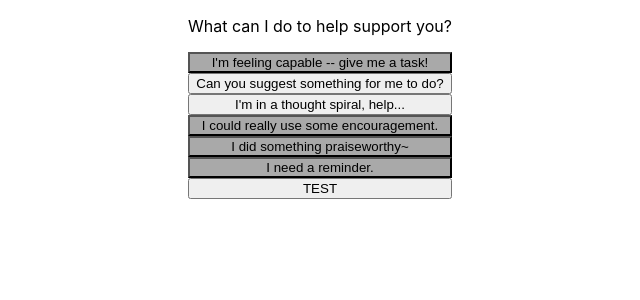
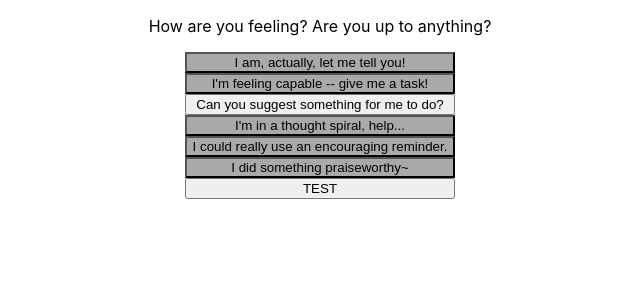
Before and after one commit to s-d-august/tasukun, a React (Create React App) app: page / in a window 1280 px wide. Shown: the top 300 px of the page, without its empty margins (320-960 px from the left). Built offline with nearby package versions, Linux system fonts and the light colour scheme.

Commit message:
everything works

```diff
--- a/src/components/TextHandler.jsx
+++ b/src/components/TextHandler.jsx
@@ -7,20 +7,20 @@ import lists from "./lists/listsCompiled.jsx"
 
 const TextHandler = () => {
 
-    const [currentlyDoing, setCurrentlyDoing] = useState("reading")
+    const [currentlyDoing, setCurrentlyDoing] = useState(localStorage.getItem("currentlyDoing") == "null" ? null : localStorage.getItem("currentlyDoing"))
     // If the user has set they're currently doing something
     var startScript = "main"
 
     const [moveType, setMoveType] = useState("move")
     // Whether the user feels like doing something active (options: move, nomove, listen)
-    const [suggestedAct, setSuggestedAct] = useState("reading")
+    const [suggestedAct, setSuggestedAct] = useState()
     // The currently suggested activity
 
     const [currentScript, setCurrentScript] = useState(startScript)
     // The name of the current script.
     const scriptsHistory = useRef([startScript])
     // History of read scripts, most recent first
-    const [displayChoices, setDisplayChoices] = useState(() => scripts[startScript]()[0].choices)
+    const [displayChoices, setDisplayChoices] = useState(() => scripts[startScript]({ currentlyDoing })[0].choices)
     // The user choices currently being displayed
     const [currentLine, setCurrentLine] = useState(0)
     // The line TSK is on (not assembled)
@@ -41,13 +41,6 @@ const TextHandler = () => {
         scriptsHistory: scriptsHistory.current,
         suggestedAct,
     })
-    console.log("script test", scripts)
-
-    useEffect(() => {
-        console.log("test", scripts[currentScript](getAllVals())[0].choices)
-        setDisplayChoices(scripts[currentScript](getAllVals())[0].choices)
-    }, [])
-    //Initializes values
 
     useEffect(() => {
         scriptsHistory.current = [(currentScript), ...scriptsHistory.current]
@@ -57,19 +50,17 @@ const TextHandler = () => {
     useEffect(() => {
         optionsArray.current = [...lists.activitiesList[moveType]]
         utils.shuffleArray(optionsArray.current)
+        setSuggestedAct(randomAct())
     }, [moveType])
     // Refreshes the array of suggestions when moveType changes
 
     useEffect(() => {
         const assembledScript = scripts[currentScript](getAllVals())[currentLine]
-        console.log("assemble script currentScript: ", currentScript)
 
         setDisplayChoices(assembledScript.choices);
 
         setDisplayLine(assembledScript.lines);
     }, [currentLine, suggestedAct, currentScript, moveType])
-
-    console.log("script test", scripts)
 
     function randomAct() {
         return optionsArray.current.pop()
@@ -81,7 +72,6 @@ const TextHandler = () => {
 
     function choiceDisplay(choices) {
         // expecting an array of objects
-        console.log(choices)
         const jumpTarget =
             choices.includes("suggestionsReader")
                 ? "suggestionsReader"
@@ -122,23 +112,30 @@ const TextHandler = () => {
             //    console.log(jump, "Script not found!")
             return;
         }
-        console.log("scriptEntry", scriptEntry, getAllVals())
         setCurrentScript(scriptEntry);
         setCurrentLine(line || 0);
     }
 
     function clickHandler(event) {
         const { moveflag, actflag, loop, jump, reset, set } = event.currentTarget.dataset;
-        console.log("click handler allVals", getAllVals())
         if (moveflag) {
             setMoveType(moveflag)
         }
 
         if (set) {
             try {
+                console.log("set")
                 const parsedSet = JSON.parse(set);
                 if (Array.isArray(parsedSet) && parsedSet[0] === "currentlyDoing") {
-                    setCurrentlyDoing(parsedSet[1]);
+                    console.log("setCurrentlyDoing")
+                    var doing
+                    if (moveType === "listen") {
+                        doing = (parsedSet[1] == null)
+                            ? null
+                            : ("listening to " + parsedSet[1])
+                    } else doing = parsedSet[1]
+                    setCurrentlyDoing(doing);
+                    localStorage.setItem("currentlyDoing", doing)
                 }
             } catch {
                 console.log("Invalid set payload", set);
@@ -150,9 +147,8 @@ const TextHandler = () => {
             setCurrentScript(() => scriptsHistory.current[1])
             optionsArray.current = [...lists.activitiesList[moveType]]
             utils.shuffleArray(optionsArray.current)
-            setSuggestedAct(undefined)
+            setSuggestedAct(randomAct())
         }
-        console.log("not loop call currentScript: ", currentScript, getAllVals())
         if (!loop) {
             if (jump) {
                 scriptJump(jump)
@@ -171,7 +167,6 @@ const TextHandler = () => {
 
         if (loop === 'suggestedAct') {
             var act = randomAct(moveType)
-            console.log("loop call currentScript: ", currentScript)
 
             var now = scripts[currentScript](getAllVals())[currentLine]
             if (act) {
--- a/src/components/scripts/done.jsx
+++ b/src/components/scripts/done.jsx
@@ -10,7 +10,7 @@ const done = (allVals) => {
                 choices: [
                     {
                         choice: "Aw thanks!",
-                        set: (["currentlyDoing", "false"])
+                        set: (["currentlyDoing", null])
                     }
                 ]
             },
--- a/src/components/scripts/isDoing.jsx
+++ b/src/components/scripts/isDoing.jsx
@@ -14,7 +14,7 @@ const isDoing = (allVals) => {
                     },
                     {
                         choice: "Nah, I changed my mind.",
-                        set: { "currentlyDoing": false },
+                        set: ["currentlyDoing", null],
                         jump: "quit"
                     },
                     {
--- a/src/components/scripts/main.jsx
+++ b/src/components/scripts/main.jsx
@@ -1,12 +1,40 @@
-const main = () => {
-    return (
+const main = (allVals) => {
+    console.log(allVals)
+    if (allVals.currentlyDoing) {
+
+        return (
+            [
+                {
+                    lines: [`Last I heard, you were ${allVals.currentlyDoing}. How's that going?`],
+
+                    choices: [
+                        {
+                            choice: "I'm all done for now!",
+                            jump: "done"
+                        },
+                        {
+                            choice: "I decided to do something else.",
+                            jump: "quit"
+                        },
+                        {
+                            choice: "I need a hand staying on track.",
+                            jump: "encouragement"
+                        },
+
+                    ]
+                },
+            ]
+        )
+    } else return (
         [
             {
-                lines: [
-                    "What can I do to help support you?"
-                ],
+                lines: [`How are you feeling? Are you up to anything?`],
 
                 choices: [
+                    {
+                        choice: "I am, actually, let me tell you!",
+                        jump: "setActivity"
+                    },
                     {
                         choice: "I'm feeling capable -- give me a task!",
                         jump: "task"
@@ -17,19 +45,15 @@ const main = () => {
                     },
                     {
                         choice: "I'm in a thought spiral, help...",
-                        jump: "thoughtSpiral"
+                        jump: "broken"
                     },
                     {
-                        choice: "I could really use some encouragement.",
+                        choice: "I could really use an encouraging reminder.",
                         jump: "encouragement"
                     },
                     {
                         choice: "I did something praiseworthy~",
                         jump: "praise"
-                    },
-                    {
-                        choice: "I need a reminder.",
-                        jump: "reminder"
                     },
                     {
                         choice: "TEST",
--- a/src/components/scripts/outOfOptions.jsx
+++ b/src/components/scripts/outOfOptions.jsx
@@ -7,11 +7,11 @@ const outOfOptions = () => {
                 ],
                 choices: [
                     {
-                        choice: "Can you go back a bit?",
+                        choice: "Can you go through them one more time?",
                         reset: "true"
                     },
                     {
-                        choice: "Back to the drawing board, I guess.",
+                        choice: "Back to the drawing board, I guess. [return to main page]",
                         jump: "main"
                     }
                 ]
--- a/src/components/scripts/quit.jsx
+++ b/src/components/scripts/quit.jsx
@@ -8,7 +8,8 @@ const quit = () => {
                 choices: [
                     {
                         choice: "That's all for now. [return to main page]",
-                        jump: "main"
+                        jump: "main",
+                        set: ["currentlyDoing", null]
                     }
                 ]
             },
--- a/src/components/scripts/suggestionsReader.jsx
+++ b/src/components/scripts/suggestionsReader.jsx
@@ -14,7 +14,7 @@ const suggestionsReader = (allVals) => {
                     },
                     {
                         choice: "Sure, I'll do that!",
-                        currentlyDoing: "suggestedAct"
+                        set: ["currentlyDoing", allVals.suggestedAct]
                     },
                 ]
             },
```
